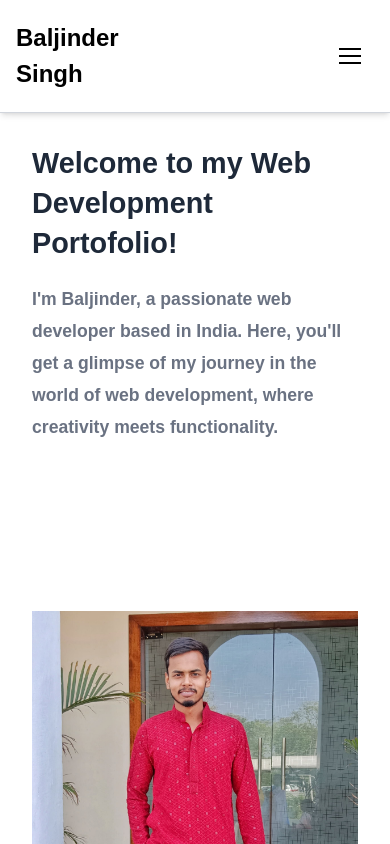
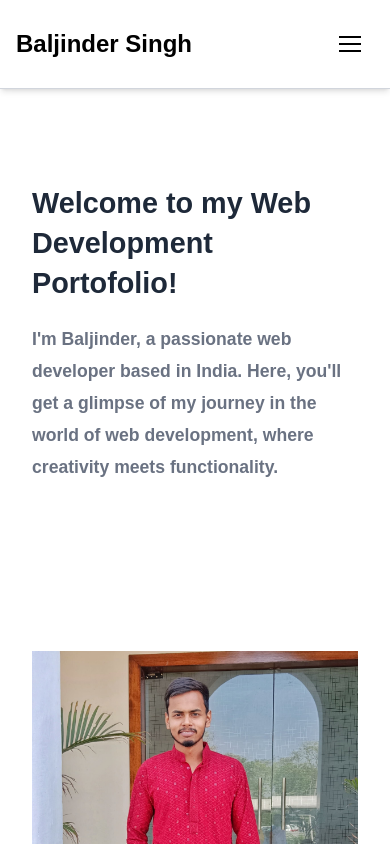
Before and after one commit to baljinder1314/potfolio, a React (Vite) app: page / in a window 390 px wide. Shown: the top 844 px of the page. Built offline with nearby package versions, Linux system fonts and the light colour scheme.

Commit message:
To make font responsive

```diff
--- a/src/components/navbar/Navbar.jsx
+++ b/src/components/navbar/Navbar.jsx
@@ -11,7 +11,7 @@ function Navbar() {
     <header className="container border-b border-gray-300 shadow-md fixed top-0 left-0 right-0 w-full bg-white z-50 p-[1.25rem]">
       <div className="navHeaderContainer flex items-center justify-between">
 
-        <div className="myName font-bold text-[1.5rem] xl:text-[1.875rem] w-[40%]">
+        <div className="myName font-bold text-[1.5rem] xl:text-[1.875rem] w-[100%]">
           Baljinder Singh
         </div>
 
--- a/src/components/profile/Profile.jsx
+++ b/src/components/profile/Profile.jsx
@@ -2,7 +2,7 @@ import React from "react";
 
 function Profile() {
   return (
-    <div className="profile pt-10 sm:pt-7 lg:pt-25">
+    <div className="profile pt-20 sm:pt-7 lg:pt-25">
       <div className="container flex flex-col lg:flex-row !p-0">
 
         <div className="left lg:w-1/2 px-8 flex flex-col w-full items-center justify-center space-y-5 min-h-[60vh]">
```
